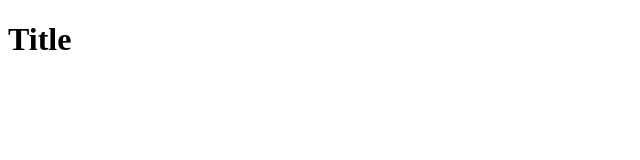
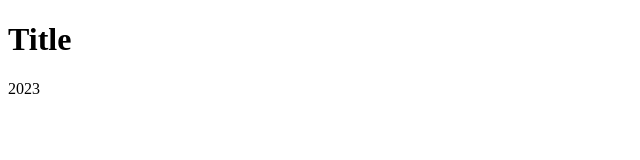
Before and after one commit to gmaikovych/test-project, a plain HTML site: page index.html in a window 1280 px wide. Shown: the full height of the page, 0-640 px from the left. Drawn offline with Linux system fonts and the light colour scheme.

Commit message:
add minimal changes

```diff
--- a/index.html
+++ b/index.html
@@ -10,6 +10,6 @@
   <main>
     <h1>Title</h1>
   </main>
-  <footer></footer>
+  <footer>2023</footer>
 </body>
 </html>
```
